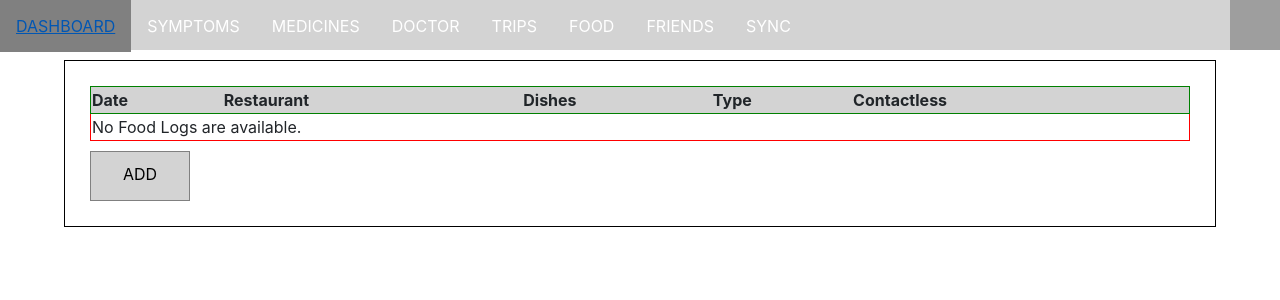
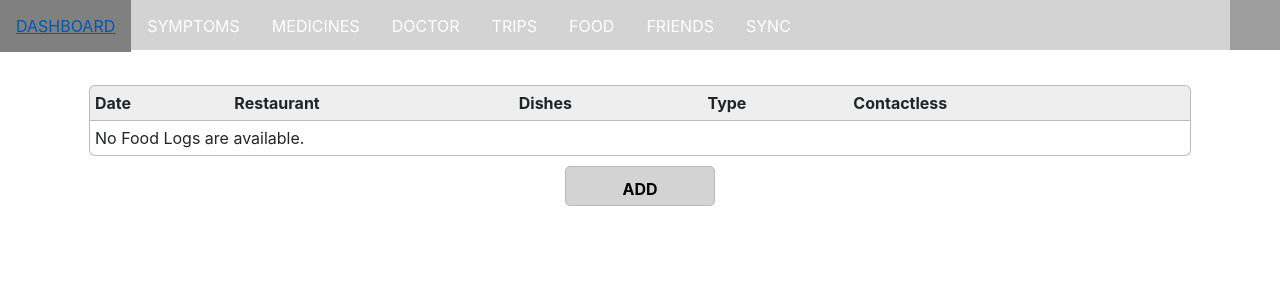
Before and after one commit to smithts/My-COVID-Dashboard, a Django app: page /dashboard/food/ in a window 1280 px wide. Shown: the top 300 px of the page. Run offline with Django 3.2, Linux system fonts and the light colour scheme; data that the repository does not hold is empty; grey boxes are pictures that could not be loaded.

Commit message:
Major CSS improvements, namely to the results table and add log form of each log type instance.

```diff
--- a/mysite/dashboard/static/css/base_style.css
+++ b/mysite/dashboard/static/css/base_style.css
@@ -52,19 +52,24 @@ li a:hover {
 #main_content {
     margin: auto;
     width: 90%;
-    border: 1px solid black;
     padding: 25px;
 }
 
 .add_log_button {
-    width: 100px;
-    height: 50px;
-    border: 1px solid gray;
-    color: black;
+    display: block;
+    width: 150px;
+    height: 40px;
+    background: lightgray;
     padding: 10px;
     text-align: center;
+    border-radius: 5px;
+    color: black;
+    font-weight: bold;
+    line-height: 25px;
     margin-top: 10px;
-    background-color: lightgray;
+    margin-left: auto;
+    margin-right: auto;
+    border: 1px solid #bbbbbb;
 }
 
 .add_log_button a {
@@ -72,19 +77,88 @@ li a:hover {
     text-align: center;
 }
 
-.results_row {
-    width: auto;
-    border: 1px solid orange;
+.results_table {
+    border-collapse: separate;
+    border-spacing: 0;
+    min-width: 350px;
+    width: 100%;
+}
+.results_table tr th,
+.results_table tr td {
+    border-bottom: 1px solid #bbb;
+    padding: 5px;
+}
+.results_table tr th:first-child,
+.results_table tr td:first-child {
+    border-left: 1px solid #bbb;
+}
+.results_table tr th {
+    background: #eee;
+    border-top: 1px solid #bbb;
+    text-align: left;
 }
 
-.results_header {
-    background-color: lightgray;
-    width: auto;
-    border: 1px solid green;
+/* top-left border-radius */
+.results_table tr:first-child th:first-child {
+    border-top-left-radius: 6px;
 }
 
-.results_table {
-    width: 100%;
-    border: 1px solid red;
-    alignment: center;
+/* top-right border-radius */
+.results_table tr:first-child th:last-child  {
+    border-top-right-radius: 6px;
+    border-right: 1px solid #bbb;
+
 }
+
+/* bottom-left border-radius */
+.results_table tr:last-child td:first-child {
+    border-bottom-left-radius: 6px;
+}
+
+/* bottom-right border-radius */
+.results_table tr:last-child td:last-child {
+    border-bottom-right-radius: 6px;
+    border-right: 1px solid #bbb;
+
+}
+
+.results_table td:last-child {
+    border-right: 1px solid #bbb;
+}
+
+.add_log_header {
+    color:black;
+    font-weight: bolder;
+    margin-left: auto;
+    margin-right: auto;
+    margin-bottom: 10px;
+}
+
+form {
+    border: 1px solid black;
+    margin-left: auto;
+    margin-right: auto;
+    width: 50%;
+    background-color: lightgray;
+    border-radius: 6px;
+    padding-left: 20px;
+    padding-top: 20px;
+}
+
+.save_button {
+    display: block;
+    width: 150px;
+    height: 40px;
+    background: lightgreen;
+    padding: 10px;
+    text-align: center;
+    border-radius: 5px;
+    color: black;
+    font-weight: bold;
+    line-height: 25px;
+    margin-top: 10px;
+    margin-left: auto;
+    margin-right: auto;
+    border: 1px solid #bbbbbb;
+    margin-bottom: 20px;
+}
--- a/mysite/dashboard/templates/doctor/add.html
+++ b/mysite/dashboard/templates/doctor/add.html
@@ -1,8 +1,9 @@
 {% extends "base.html" %}
-{% block title %}Friend{% endblock %}
+{% block title %}Doctor{% endblock %}
 {% block content %}
 <form method="POST"> {% csrf_token %}
+    <label class="add_log_header">Add Doctor Log:</label>
     {{form.as_p}}
-    <input type="submit" value="Save" />
+    <input class="save_button" type="submit" value="Save" />
 </form>
 {% endblock %}
--- a/mysite/dashboard/templates/doctor/index.html
+++ b/mysite/dashboard/templates/doctor/index.html
@@ -19,5 +19,5 @@
 {% endif %}
 </table>
 
-<div class="add_log_button"><a href="{% url 'dashboard:add_doctor' %}">ADD</a></div>
+<a class="add_log_button" href="{% url 'dashboard:add_doctor' %}">ADD</a>
 {% endblock %}
--- a/mysite/dashboard/templates/food/add.html
+++ b/mysite/dashboard/templates/food/add.html
@@ -2,7 +2,8 @@
 {% block title %}Food{% endblock %}
 {% block content %}
 <form method="POST"> {% csrf_token %}
+    <label class="add_log_header">Add Food Log:</label>
     {{form.as_p}}
-    <input type="submit" value="Save" />
+    <input class="save_button" type="submit" value="Save" />
 </form>
 {% endblock %}
--- a/mysite/dashboard/templates/food/index.html
+++ b/mysite/dashboard/templates/food/index.html
@@ -19,5 +19,5 @@
 {% endif %}
 </table>
 
-<div class="add_log_button"><a href="{% url 'dashboard:add_food' %}">ADD</a></div>
+<a class="add_log_button" href="{% url 'dashboard:add_food' %}">ADD</a>
 {% endblock %}
--- a/mysite/dashboard/templates/friend/add.html
+++ b/mysite/dashboard/templates/friend/add.html
@@ -2,7 +2,8 @@
 {% block title %}Friend{% endblock %}
 {% block content %}
 <form method="POST"> {% csrf_token %}
+    <label class="add_log_header">Add Friend Log:</label>
     {{form.as_p}}
-    <input type="submit" value="Save" />
+    <input class="save_button" type="submit" value="Save" />
 </form>
 {% endblock %}
--- a/mysite/dashboard/templates/friend/index.html
+++ b/mysite/dashboard/templates/friend/index.html
@@ -19,5 +19,5 @@
 {% endif %}
 </table>
 
-<div class="add_log_button"><a href="{% url 'dashboard:add_friend' %}">ADD</a></div>
+<a class="add_log_button" href="{% url 'dashboard:add_friend' %}">ADD</a>
 {% endblock %}
--- a/mysite/dashboard/templates/medicine/add.html
+++ b/mysite/dashboard/templates/medicine/add.html
@@ -2,7 +2,8 @@
 {% block title %}Medicine{% endblock %}
 {% block content %}
 <form method="POST"> {% csrf_token %}
+    <label class="add_log_header">Add Medicine Log:</label>
     {{form.as_p}}
-    <input type="submit" value="Save" />
+    <input class="save_button" type="submit" value="Save" />
 </form>
 {% endblock %}
--- a/mysite/dashboard/templates/medicine/index.html
+++ b/mysite/dashboard/templates/medicine/index.html
@@ -20,5 +20,5 @@
 {% endif %}
 </table>
 
-<div class="add_log_button"><a href="{% url 'dashboard:add_medicine' %}">ADD</a></div>
+<a class="add_log_button" href="{% url 'dashboard:add_medicine' %}">ADD</a>
 {% endblock %}
--- a/mysite/dashboard/templates/symptom/add.html
+++ b/mysite/dashboard/templates/symptom/add.html
@@ -1,7 +1,8 @@
 {% extends "base.html" %}
 {% block content %}
 <form method="POST"> {% csrf_token %}
+    <label class="add_log_header">Add Food Log:</label>
     {{form.as_p}}
-    <input type="submit" value="Save" />
+    <input class="save_button" type="submit" value="Save" />
 </form>
 {% endblock %}
--- a/mysite/dashboard/templates/symptom/index.html
+++ b/mysite/dashboard/templates/symptom/index.html
@@ -19,5 +19,5 @@
 {% endif %}
 </table>
 
-<div class="add_log_button"><a href="{% url 'dashboard:add_symptom' %}">ADD</a></div>
+<a class="add_log_button" href="{% url 'dashboard:add_symptom' %}">ADD</a>
 {% endblock %}
```
